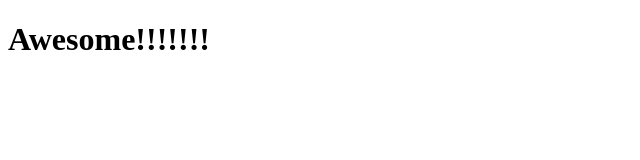
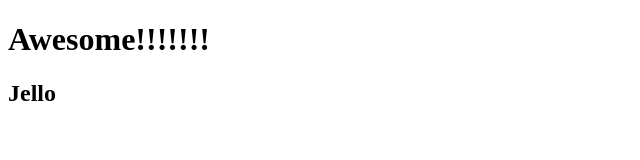
Before and after one commit to farishkash/superawesomeproject, a plain HTML site: page index.html in a window 1280 px wide. Shown: the full height of the page, 0-640 px from the left. Drawn offline with Linux system fonts and the light colour scheme.

Commit message:
Update index.html

```diff
--- a/index.html
+++ b/index.html
@@ -7,5 +7,6 @@
   </head>
   <body>
     <h1>Awesome!!!!!!!</h1>
+    <h2>Jello</h2>
   </body>
 </html>
```
